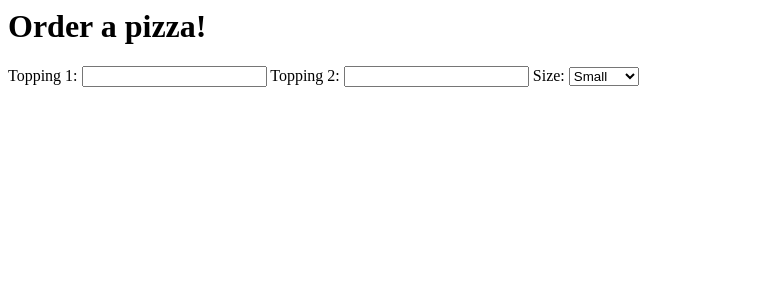
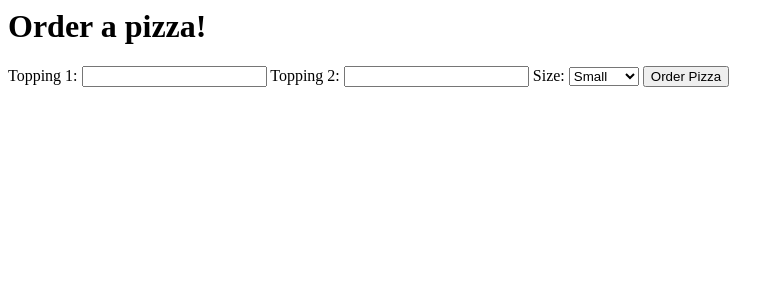
Before and after one commit to mjmichael73/linkedin-django-forms, a Django app: page /order/ in a window 1280 px wide. Shown: the top 300 px of the page, without its empty margins (0-784 px from the left). Run offline with Django 3.2, Linux system fonts and the light colour scheme.

Commit message:
Added submit button to pizza order page

```diff
--- a/pizza/templates/pizza/order.html
+++ b/pizza/templates/pizza/order.html
@@ -1,5 +1,5 @@
 <h1>Order a pizza!</h1>
-<form>
+<form method="POST" action="{% url 'order' %}">
     {% csrf_token %}
     <label for="topping1">Topping 1: </label>
     <input id="topping1" type="text" name="topping1">
@@ -11,4 +11,5 @@
         <option value="Medium">Medium</option>
         <option value="Large">Large</option>
     </select>
+    <input type="submit" value="Order Pizza">
 </form>
```
